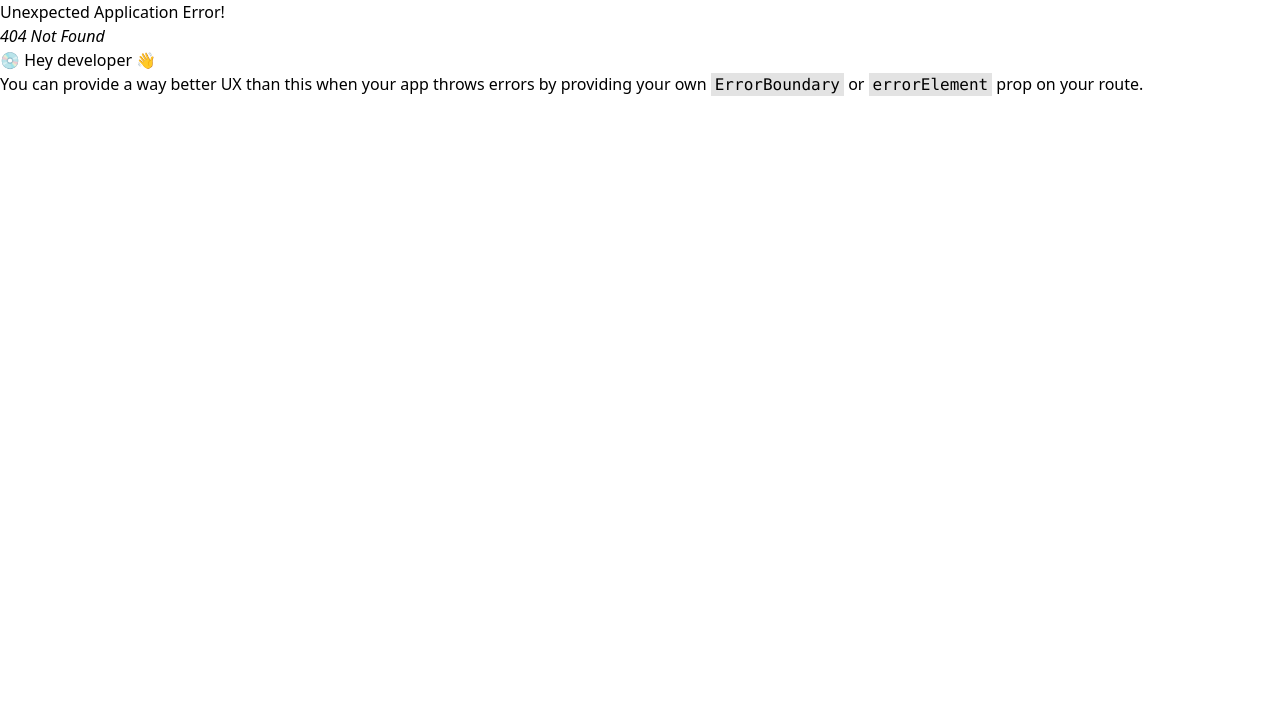
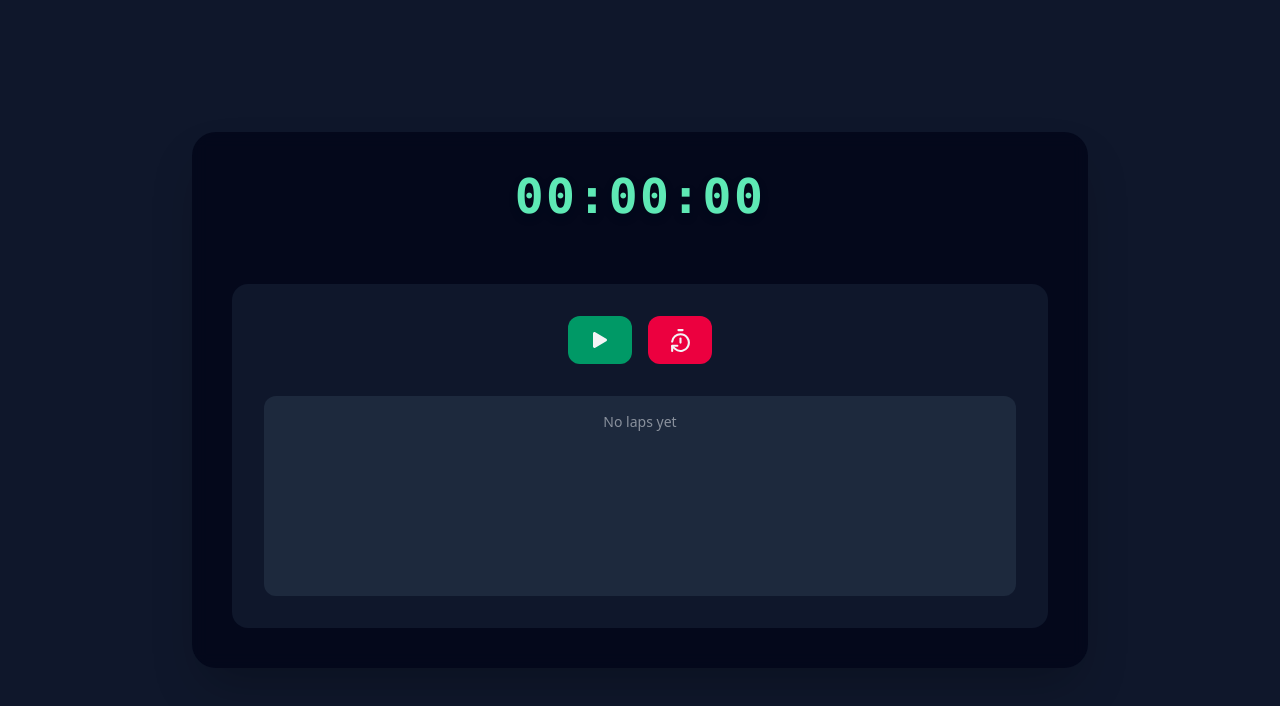
Before and after one commit to Abhisheksinghchauhan192/ReactConceptsPractice, a React (Vite) app: page /day10 in a window 1280 px wide. Before the commit this address had no page. Shown: the top 706 px of the page. Built offline with nearby package versions, Linux system fonts and the light colour scheme.

Commit message:
Added stopwatch project with user friendly features and UI

```diff
--- a/src/features/dashboard/projectsData.js
+++ b/src/features/dashboard/projectsData.js
@@ -8,5 +8,6 @@ export const projectsData =[
     {name:"Day7",link:"/day7",desc:"Sign up Form Component ",details:"A signup form with flexible FormInput component "},
     {name:"Day8",link:"/day8",desc:"Dynamic Routinig in React ",details:"Implementation of dynamic routing in reeact with user and userProfile Page Dynamic Routing."},
     {name:"Day9",link:'/day9',desc:"Prefessional Layout Routing",details:"Implemented Professional Layout Routes and User Interface ."},
+    {name:"StopWatch",link:'/day10',desc:"StopWatch with lap fn.",details:"A full fleged Stopwatch with pause ,resume , stop and Lap time functionality. "},
 
 ]
--- /dev/null
+++ b/src/features/day10/Day10Page.jsx
@@ -0,0 +1,65 @@
+import { timeFormater } from "./utility/formatter";
+import { FaPlay, FaPause } from "react-icons/fa";
+import { LuTimerReset } from "react-icons/lu";
+import { RxLapTimer } from "react-icons/rx";
+import { useStopwatch } from "./hooks/useStopwatch";
+import LapItem from "./components/LapItem";
+
+export default function Day10Page() {
+
+  const{play,pause,lap,reset,isRunning,elapsedTime,laps,handleNoteChange} = useStopwatch();
+
+  const LapItemList = laps.map((item,index)=>{
+
+    return (
+      <LapItem
+      index = {index}
+      time={item.time}
+      key={index}
+      updateNote={handleNoteChange}
+      note={item.note}
+      />
+    )
+  })
+  LapItemList.reverse()
+
+  return (
+    <main className="flex justify-center items-center min-h-screen bg-slate-900 text-gray-100 px-6">
+      <div className="w-full max-w-4xl bg-slate-950/80 backdrop-blur rounded-3xl p-10 flex flex-col gap-16 shadow-2xl">
+        {/* Time Display */}
+        <div className="flex justify-center">
+          <h1 className="text-3xl md:text-5xl font-mono font-semibold tracking-wider text-emerald-300 drop-shadow-lg">
+            {timeFormater(elapsedTime)}
+          </h1>
+        </div>
+
+        {/* Controls + Laps */}
+        <div className="bg-slate-900 rounded-2xl p-8 flex flex-col gap-8">
+          {/* Controls */}
+          <div className="flex flex-wrap justify-center gap-4">
+            <button
+              className="w-16 h-12 flex items-center justify-center rounded-xl bg-emerald-600 hover:bg-emerald-500 transition font-medium cursor-pointer disabled:bg-gray-600 disabled:cursor-not-allowed"
+              onClick={isRunning ? pause : play}
+            >
+              {isRunning ? <FaPause title="Pause" /> : <FaPlay title="Start" />}
+            </button>
+
+            <button
+              className="w-16 h-12 flex items-center justify-center rounded-xl bg-rose-600 hover:bg-rose-500 transition font-medium cursor-pointer"
+              onClick={isRunning ? lap : reset}
+            >
+              {isRunning ? <RxLapTimer size={25} title="Lap"/> : <LuTimerReset size={25} title="Reset"/>}
+            </button>
+          </div>
+
+          {/* Lap Container */}
+          <div className="h-50 overflow-y-auto rounded-xl bg-slate-800 p-4 text-sm text-gray-300">
+            {laps.length==0?
+            <p className="text-center opacity-60">No laps yet </p>:LapItemList
+            }
+          </div>
+        </div>
+      </div>
+    </main>
+  );
+}
--- /dev/null
+++ b/src/features/day10/components/LapItem.jsx
@@ -0,0 +1,66 @@
+import { useState, useEffect } from "react";
+import { timeFormater } from "../utility/formatter";
+
+export default function LapItem({ index, time, note, updateNote }) {
+  const [isEditing, setIsEditing] = useState(false);
+  const [draftNote, setDraftNote] = useState(note);
+
+  // Keep draft synced when parent updates note
+  useEffect(() => {
+    setDraftNote(note);
+  }, [note]);
+
+  function handleSave() {
+    updateNote(index, draftNote.trim());
+    setIsEditing(false);
+  }
+
+  return (
+    <div className="flex items-center gap-3 text-sm py-2 border-b border-slate-700">
+
+      {/* Lap number */}
+      <div className="w-16 text-center text-gray-400 shrink-0">
+        Lap {index + 1}
+      </div>
+
+      {/* Note area */}
+      <div className="flex-1 min-w-0">
+        {isEditing ? (
+          <input
+            autoFocus
+            value={draftNote}
+            onChange={(e) => setDraftNote(e.target.value)}
+            onBlur={handleSave}
+            onKeyDown={(e) => e.key === "Enter" && handleSave()}
+            placeholder="Add note..."
+            className="w-full bg-slate-800 text-xs px-2 py-1 rounded outline-none"
+          />
+        ) : note ? (
+          <div
+            onClick={() => setIsEditing(true)}
+            className="
+              cursor-pointer text-gray-200
+              overflow-x-auto whitespace-nowrap
+              md:whitespace-normal md:line-clamp-2
+              md:hover:line-clamp-none
+            "
+          >
+            {note}
+          </div>
+        ) : (
+          <div
+            onClick={() => setIsEditing(true)}
+            className="cursor-pointer text-xs opacity-40 hover:opacity-70"
+          >
+            + Add note
+          </div>
+        )}
+      </div>
+
+      {/* Time */}
+      <div className="w-24 text-right font-mono text-gray-200 shrink-0">
+        {timeFormater(time)}
+      </div>
+    </div>
+  );
+}
--- /dev/null
+++ b/src/features/day10/hooks/useStopwatch.js
@@ -0,0 +1,77 @@
+import { useState, useEffect, useRef } from "react";
+
+export function useStopwatch() {
+  const [isRunning, setIsRunning] = useState(false);
+  const [elapsedTime, setElapsedTime] = useState(0); // miliseconds are stored
+  const [laps, setLaps] = useState([]);
+
+  const startTimeRef = useRef(null);
+  const timerRef = useRef(null);
+
+  useEffect(() => {
+    // start the interval that will update the UI
+    if (!isRunning) return;
+
+    timerRef.current = setInterval(() => {
+      let currentTime = Date.now() - startTimeRef.current;
+      setElapsedTime(currentTime);
+    }, 120);
+
+    // cleanup function for Removing the interval.
+    return () => {
+      clearInterval(timerRef.current);
+      timerRef.current = null;
+    };
+  }, [isRunning]);
+
+  const handleStart = () => {
+    setIsRunning(true);
+    startTimeRef.current = Date.now() - elapsedTime;
+  };
+
+  const handlePause = () => {
+    setIsRunning(false);
+    setElapsedTime(Date.now() - startTimeRef.current);
+    startTimeRef.current = null;
+  };
+
+  const handleReset = () => {
+    setIsRunning(false);
+    setElapsedTime(0);
+    setLaps([]);
+    startTimeRef.current = null;
+  };
+
+  const handleLaps = () => {
+    setLaps((prev) => [
+      ...prev,
+      {
+        time: elapsedTime,
+        note: "",
+      },
+    ]);
+  };
+
+  const handleNoteChange = (index, newNote) => {
+    setLaps((prev) => {
+      return prev.map((lap, i) => {
+        if (i == index) {
+          return { ...lap, note: newNote };
+        } else {
+          return lap;
+        }
+      });
+    });
+  };
+
+  return {
+    play: handleStart,
+    pause: handlePause,
+    reset: handleReset,
+    lap: handleLaps,
+    laps,
+    isRunning,
+    elapsedTime,
+    handleNoteChange,
+  };
+}
--- /dev/null
+++ b/src/features/day10/routes.jsx
@@ -0,0 +1,8 @@
+import Day10Page from "./Day10Page";
+
+const Day10Routes = {
+    path:'day10',
+    element:<Day10Page/>
+}
+
+export default Day10Routes;
--- /dev/null
+++ b/src/features/day10/utility/formatter.js
@@ -0,0 +1,11 @@
+function timeFormater(ms) {
+  const hours = Math.floor(ms / 3600000);
+  const minutes = Math.floor((ms % 3600000) / 60000);
+  const seconds = Math.floor((ms % 60000) / 1000);
+  const miliseconds = Math.floor((ms % 1000) / 10);
+  const hDisplay = hours ? String(hours).padStart(2, "0") + ":" : "";
+
+  return `${hDisplay}${String(minutes).padStart(2, "0")}:${String(seconds).padStart(2, "0")}:${String(miliseconds).padStart(2, "0")}`;
+}
+
+export { timeFormater };
--- a/src/features/day7/Day7Page.jsx
+++ b/src/features/day7/Day7Page.jsx
@@ -53,7 +53,6 @@ export default function Day7Page() {
     const { name, value } = e.target;
     dispatch({ type: "field_changed", field: name, value: value });
   }
-
 
   return (
     <div className="flex flex-col gap-10 w-full min-h-screen bg-linear-to-b from-gray-950 to-gray-950/90  items-center p-2 sm:p-10  text-gray-50">
--- a/src/routes/index.jsx
+++ b/src/routes/index.jsx
@@ -10,6 +10,7 @@ import Day6Page from "../features/day6/Day6Page";
 import Day7Page from "../features/day7/Day7Page";
 import Day8Routes from "../features/day8/routes";
 import Day9Routes from "../features/day9/routes";
+import Day10Routes from "../features/day10/routes";
 
 const routes = [
   {
@@ -50,6 +51,7 @@ const routes = [
  },
  Day8Routes,
  Day9Routes,
+ Day10Routes,
 ];
 
 export const router = createBrowserRouter(routes);
```
